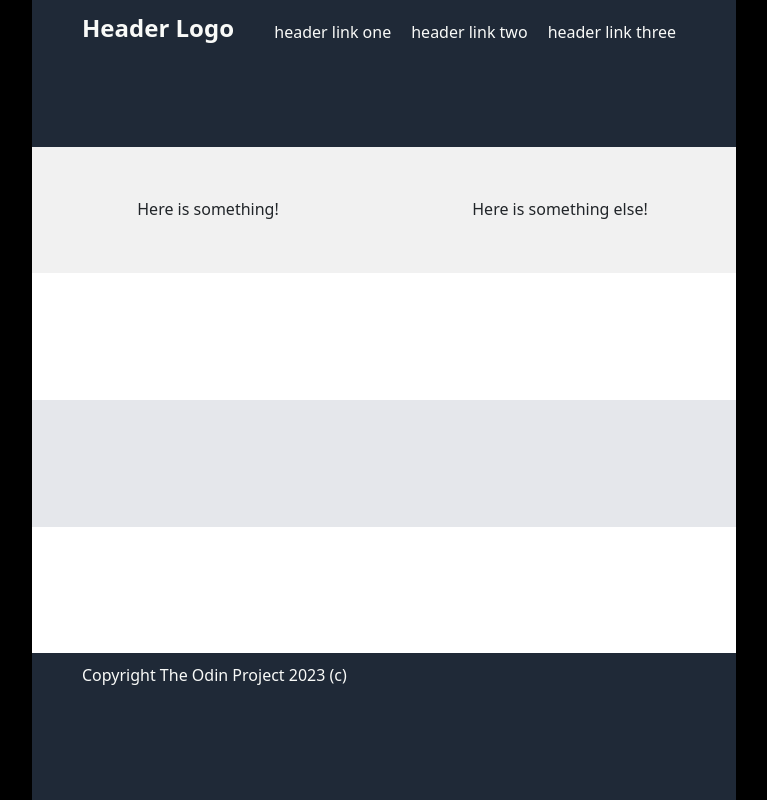
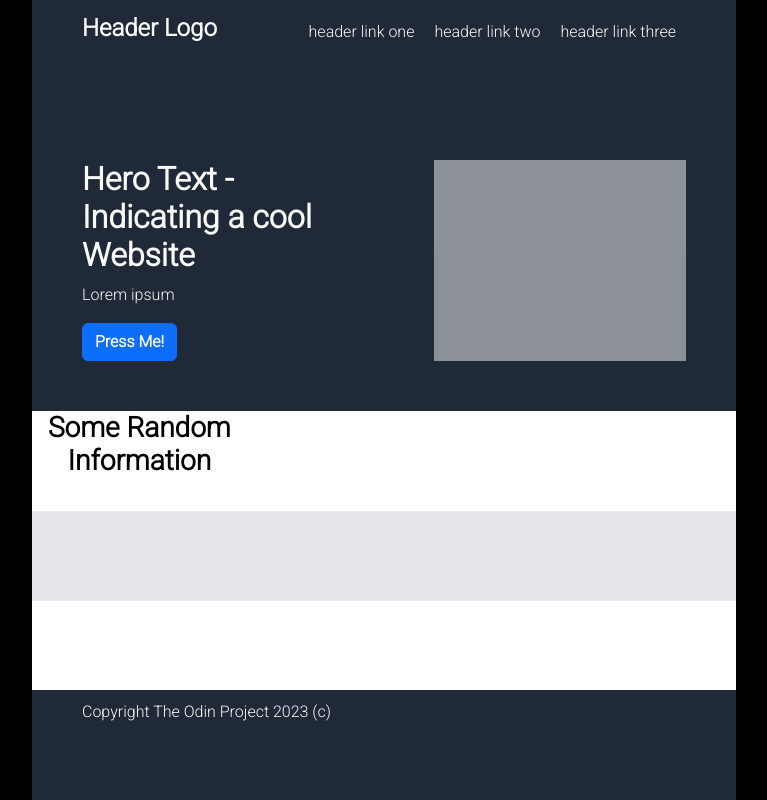
Before and after one commit to PiraTechnics/odinproject, a plain HTML site: page landingpage/index.html in a window 1280 px wide. Shown: the whole page, without its empty margins (256-1023 px from the left). Drawn offline with nearby package versions, Linux system fonts and the light colour scheme.

Commit message:
first and second columns

```diff
--- a/landingpage/index.html
+++ b/landingpage/index.html
@@ -5,6 +5,9 @@
     <meta charset="UTF-8">
     <meta http-equiv="X-UA-Compatible" content="IE=edge">
     <meta name="viewport" content="width=device-width, initial-scale=1.0">
+    <link rel="preconnect" href="https://fonts.googleapis.com">
+    <link rel="preconnect" href="https://fonts.gstatic.com" crossorigin>
+    <link href="https://fonts.googleapis.com/css2?family=Roboto:wght@300&display=swap" rel="stylesheet">
     <link href="https://cdn.jsdelivr.net/npm/bootstrap@5.3.0-alpha1/dist/css/bootstrap.min.css" rel="stylesheet"
         integrity="sha384-GLhlTQ8iRABdZLl6O3oVMWSktQOp6b7In1Zl3/Jr59b6EGGoI1aFkw7cmDA6j6gD" crossorigin="anonymous">
     <link href="style.css" rel="stylesheet">
@@ -29,14 +32,22 @@
 
     <div class="content-column" id="fc1">
         <div>
-            Here is something!
+            <h2 class="fs-2 fw-semibold">Hero Text - Indicating a cool Website</h2>
+            <p>Lorem ipsum</p>
+            <button type="button" class="btn btn-primary"><strong>Press Me!</strong></button>
         </div>
         <div>
-            Here is something else!
+            <div class="placeholder w-100 h-100"><p>his is a placeholder for an image</p></div>
         </div>
     </div>
     <div class="content-column" id="fc2">
-
+        <h3 class="fs-3 fw-semibold text-center">Some Random Information</h3>
+        <div class="content-row">
+            <div></div>
+            <div></div>
+            <div></div>
+            <div></div>
+        </div>
     </div>
     <div class="content-column" id="fc3">
 
--- a/landingpage/style.css
+++ b/landingpage/style.css
@@ -3,6 +3,7 @@ body {
     width: 55vw;
     margin: auto; /* centers our body tag with a hard width of 55% of viewport */
     justify-content: center;
+    font-family: 'Roboto', sans-serif;
     background-color: black;
     display: flex;
     flex-direction: column;
@@ -30,14 +31,18 @@ header, footer {
 }
 
 .content-column > div {
-    background-color: #f1f1f1;
     width: 100%;
-    text-align: center;
+    text-align: start;
     padding: 50px;
 }
 
 #fc1 {
     background-color: #1F2937;
+    color: #F9FAF8;
+}
+
+#fc2 {
+    color: black;
 }
 
 #fc3 {
```
